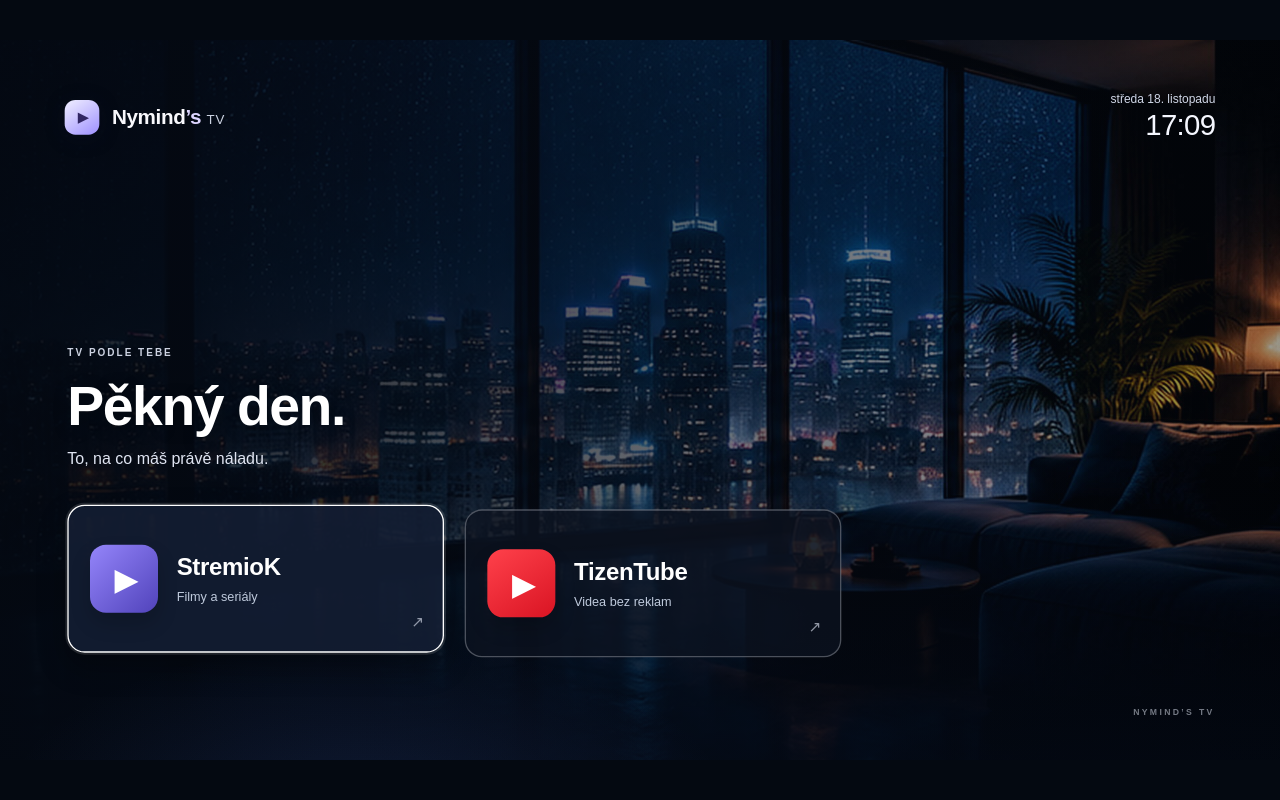
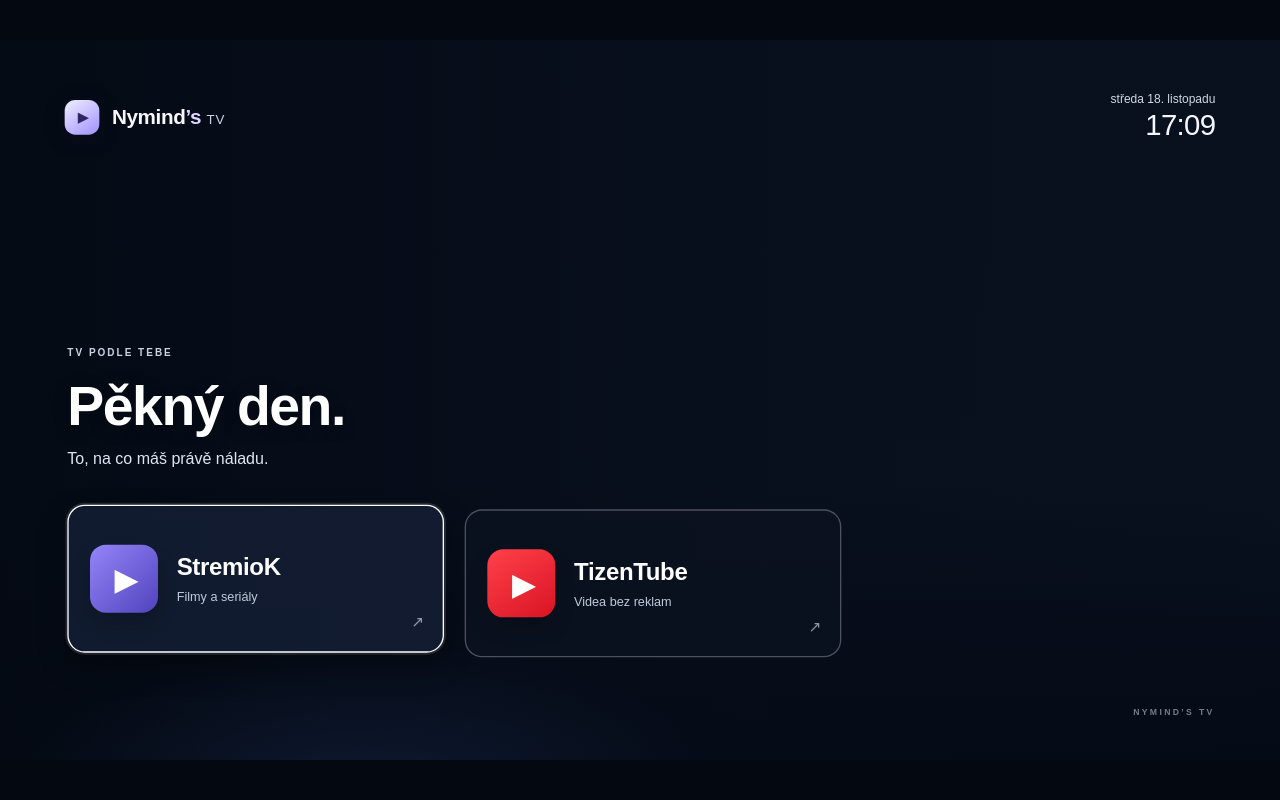
Before and after one commit to romangazdik-web/mojeTV, a website: page app/index.html in a window 1280 px wide. Drawn offline with Linux system fonts and the light colour scheme; files whose address does not match are found by name.

Commit message:
Update index.html

```diff
--- a/app/index.html
+++ b/app/index.html
@@ -61,7 +61,7 @@
   function showWallpaper(){
     var now=new Date();
     var h=now.getHours();
-    var index=h%4; /* one wallpaper per hour, rotates through the four local images */
+    var index=h%6; /* one wallpaper per hour, rotates through the four local images */
     if(index!==lastIndex){
       lastIndex=index;
       if(!bg.style.backgroundImage){bg.style.backgroundImage='url("wallpapers/wallpaper-'+index+'.jpg")';}
```
